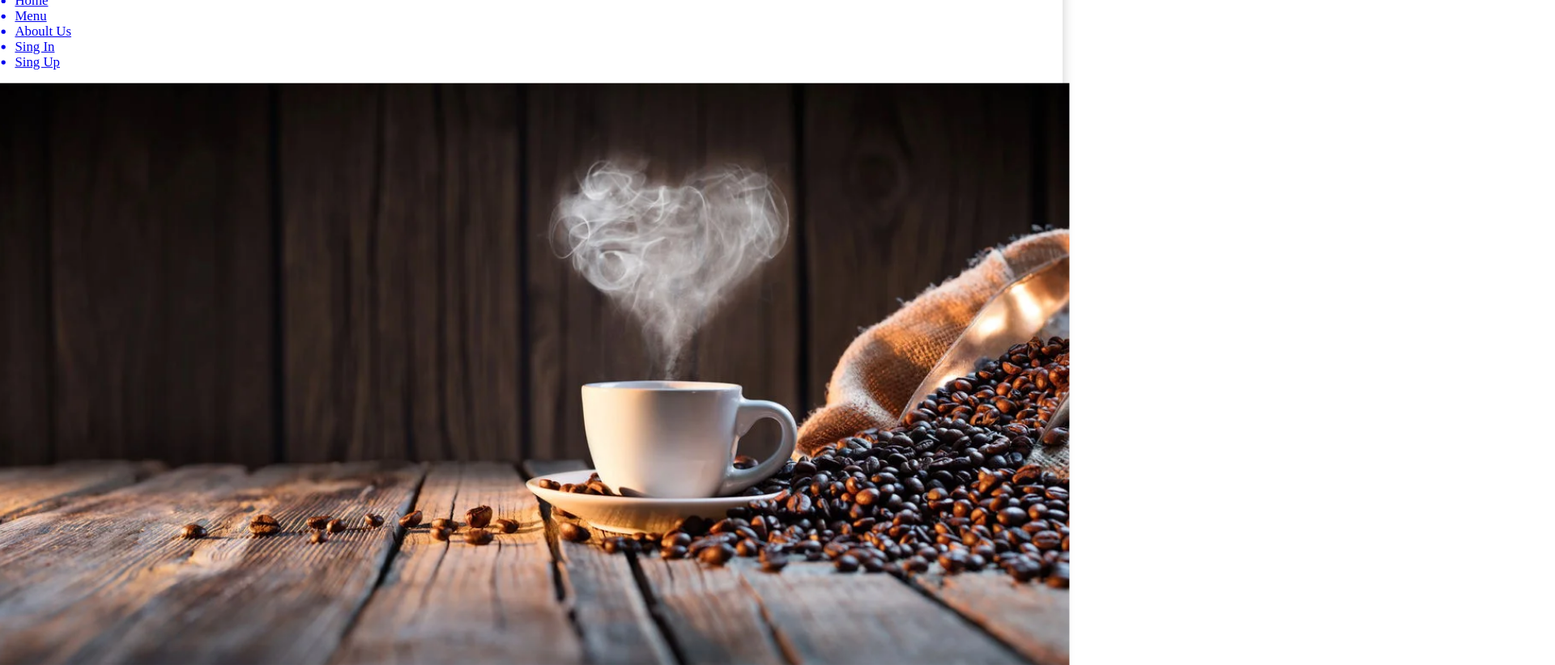
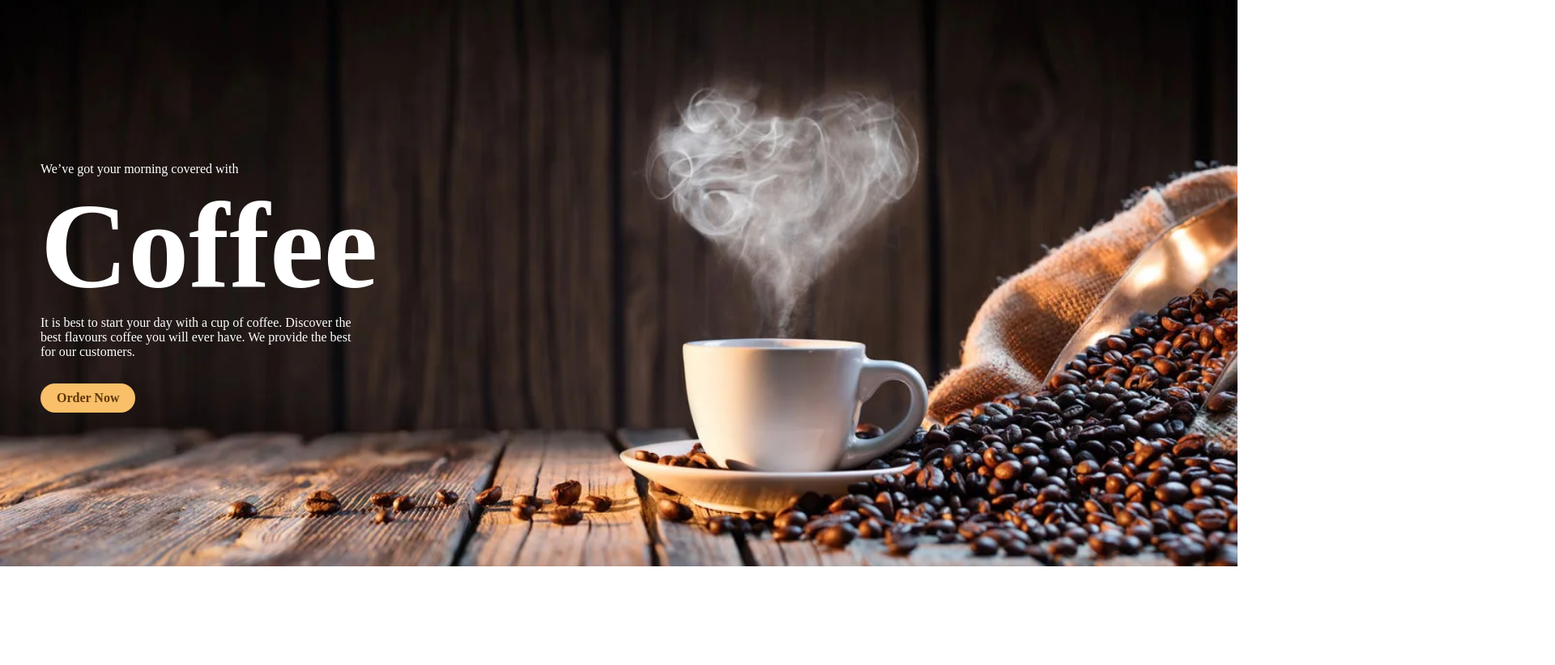
Before and after one commit to anakoso2009/Coffee, a plain HTML site: page index.html in a window 1280 px wide. Shown: the top 822 px of the page at 81% size, 1920 px wide, since content can reach past the window. After the commit the page ends 800 px from the top, so only its background shows below. Drawn offline with Linux system fonts and the light colour scheme; a web font is replaced by a local one.

Commit message:
imagem, escritas e botao pag inicial

```diff
--- a/assets/style.css
+++ b/assets/style.css
@@ -1,3 +1,10 @@
+
+
+*{
+ margin: 0%;
+ padding: 0%;
+}
+
 @font-face {
   font-family: 'Times Ten Pro';
   src: url('fonts/times-ten-pro-bold.woff2') format('woff2'),
@@ -5,6 +12,57 @@
   font-weight: 700;
   font-style: normal;
 }
+
+@font-face {
+  font-family: 'Carioca Script Pro';
+  src: url('/fonts/CariocaScriptPro-Regular.woff2') format('woff2'),
+       url('/fonts/CariocaScriptPro-Regular.woff') format('woff');
+  font-weight: normal;
+  font-style: normal;
+  font-display: swap;
+}
+
+.Principal {
+    background-image: url(/img/café\ principal.webp);
+    background-repeat: no-repeat;
+    background-size: cover;
+    height: 500px;
+    width: 1478px;
+    color: #ffffff;
+    padding-top: 200px;
+    padding-left: 50px;
+
+    .h1{
+      font-size: 150px;
+
+    }
+
+    .p{
+      font-size: 25px;
+      font-family: 'Times Ten Pro', serif;
+    }
+
+    .coffee-btn {
+   background: #f9bf69;
+   color: #603808;
+   font-family: 'Times Ten Pro', serif;
+   font-weight: bold;
+   font-size: 1rem;
+   border: none;
+   border-radius: 18px;
+   padding: 9px 20px;
+   transition: color 0.2s;
+  }
+  .coffee-btn:hover{
+   background: #d37809;
+   color: #fff;
+  }
+}
+
+.espaco {
+  padding: 15px;
+}
+
 
 .coffee-div2 {
   display: flex;
@@ -37,16 +95,15 @@ flex: auto;  display: flex;
   margin-bottom: 32px;
 }
 
-      &:hover {
-        transform: translateY(-5px) scale(1.05);
-        box-shadow: 0 6px 14px rgba(0, 0, 0, 0.2);
-
-      }
 
 
-  .Principal {
-    background-image: url(/img/café\ principal.webp);
-     background-repeat: no-repeat;
-    height: 685px;
-    width: 6000px;
+
+
+  nav {
+  width: 100%;
+  height: 70px;
+  display: flex;
+  justify-content: center;
+  align-items: center;
+  background-color: #ffffff;
   }
--- a/index.html
+++ b/index.html
@@ -1,28 +1,34 @@
 <!DOCTYPE html>
 <html lang="en">
+
 <head>
     <meta charset="UTF-8">
     <meta name="viewport" content="width=device-width, initial-scale=1.0">
-  <link rel="stylesheet" href="/assets/style.css">
+    <link rel="stylesheet" href="/assets/style.css">
     <title>Document</title>
     <link rel="stylesheet" href="../Coffee/assets/style.css">
 </head>
+
 <body>
-    <header>
-        <nav>
-            <ul>
-                <a href="../"><li>Home</li></a>
-                <a href="../"><li>Menu</li></a>
-                <a href="../"><li>Aboult Us</li></a>
-                <a href="../"><li>Sing In</li></a>
-                <a href="../"><li>Sing Up</li></a>
-            </ul>
-        </nav>
-    </header>
 
-<main>
-<div class="Principal"></div>
-</main>
+
+
+
+    <main>
+        <div class="Principal">
+
+            <p>We’ve got your morning covered with</p>
+            <h1 class="h1">Coffee</h1>
+            <p>It is best to start your day with a cup of coffee. Discover the</p>
+            <p>best flavours coffee you will ever have. We provide the best</p>
+            <p> for our customers.</p>
+            <p class="espaco"></p>
+            <button class="coffee-btn">Order Now</button>
+
+        </div>
+
+    </main>
 
 </body>
+
 </html>
```
Also changed, not shown: img/carioca-script-pro-removebg-preview.png (added).
